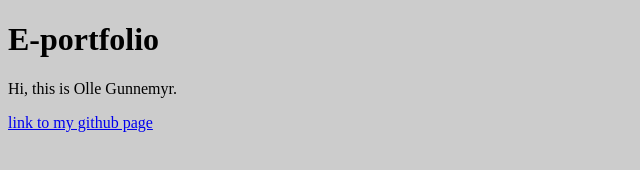
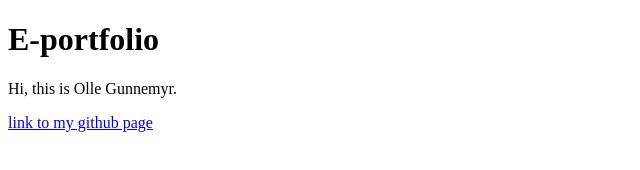
Before and after one commit to OlleGunnemyr/OlleGunnemyr.github.io, a plain HTML site: page index.html in a window 1280 px wide. Shown: the whole page, without its empty margins (0-640 px from the left). Drawn offline with Linux system fonts and the light colour scheme.

Commit message:
Update index.html

```diff
--- a/index.html
+++ b/index.html
@@ -4,7 +4,7 @@
 <style>
   body {
     background-image: https://jessicaroots.com/wp-content/uploads/2018/03/portfolio-background-header.jpg;
-    background-color: #cccccc;}
+    }
 </style>
 </head>
 <body>
```
